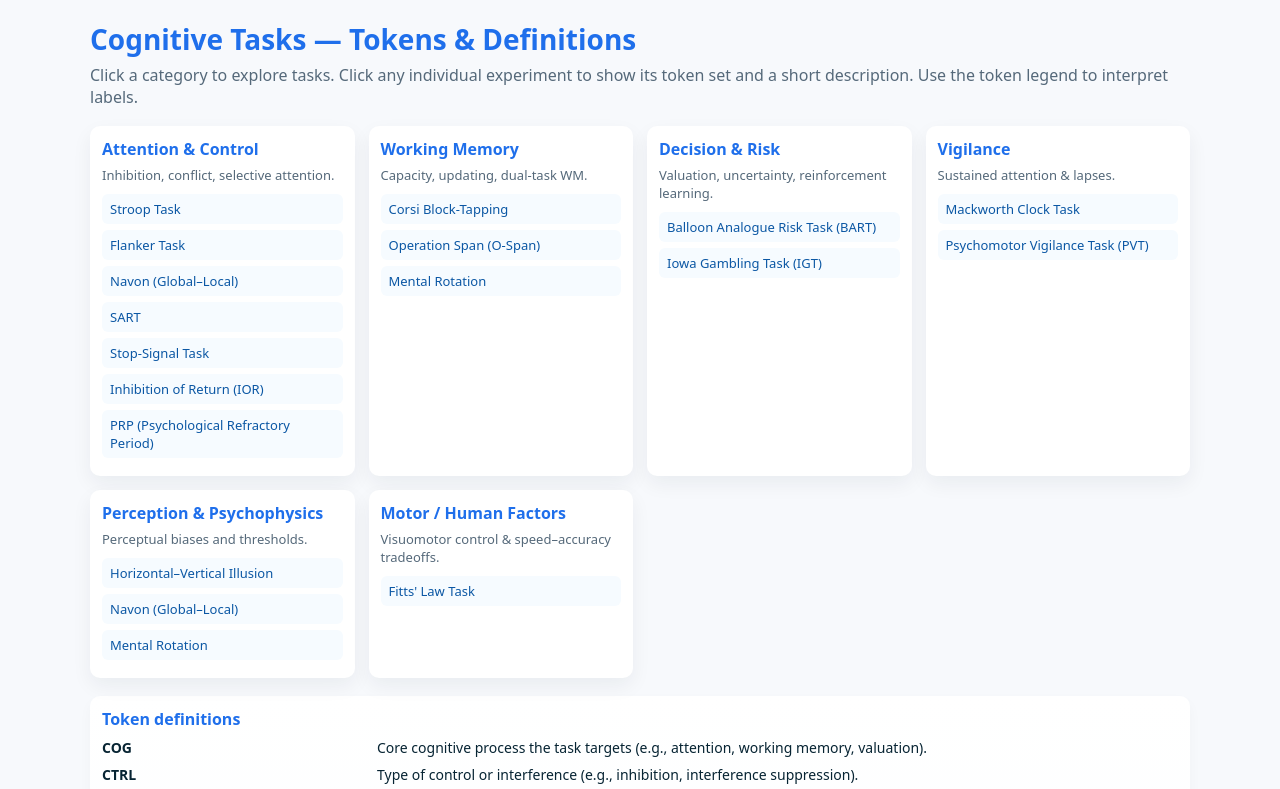
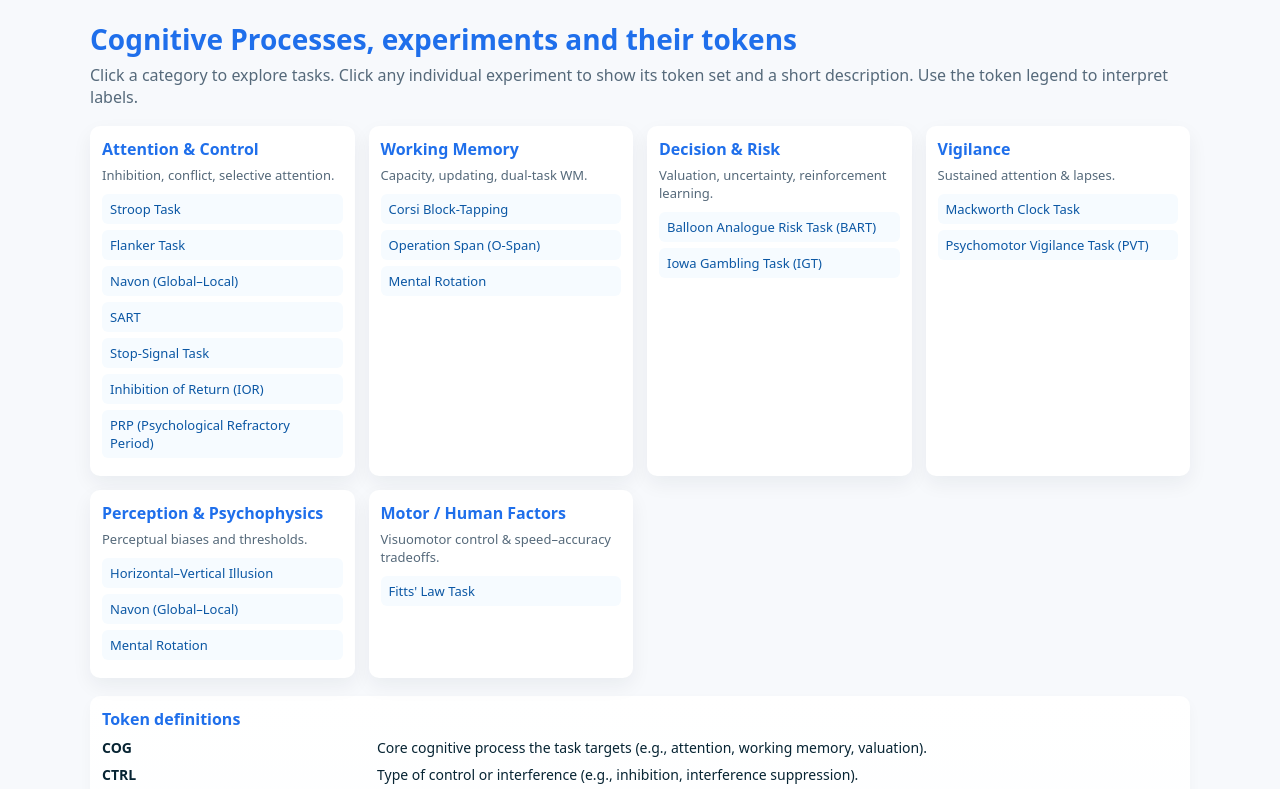
Before and after one commit to fadrews/4955_experiments, a plain HTML site: page index.html in a window 1280 px wide. Shown: the top 789 px of the page. Drawn offline with Linux system fonts and the light colour scheme.

Commit message:
Add files via upload

```diff
--- a/index.html
+++ b/index.html
@@ -40,7 +40,7 @@
 </head>
 <body>
 <header>
-  <h1>Cognitive Tasks — Tokens & Definitions</h1>
+  <h1>Cognitive Processes, experiments and their tokens</h1>
   <p class="lead">Click a category to explore tasks. Click any individual experiment to show its token set and a short description. Use the token legend to interpret labels.</p>
 </header>
 
```
